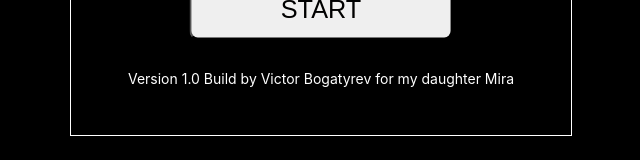
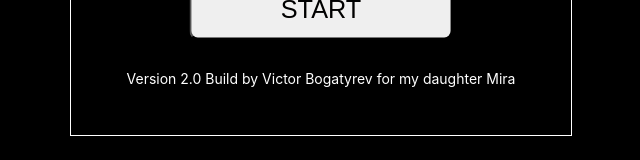
Before and after one commit to Ghjnbhu/Keyboard_Trainer, a React (Vite) app: page / in a window 1280 px wide. Shown: the part 629-789 px from the top of the page, without its empty margins (319-959 px from the left). Built offline with nearby package versions, Linux system fonts and the light colour scheme.

Commit message:
Version 2.0

```diff
--- a/src/App.jsx
+++ b/src/App.jsx
@@ -645,7 +645,7 @@ const App = () => {
               </div>
 
               <div style={{ marginTop: '2rem', textAlign: 'center', fontSize: '14px', color: '#FFFFFF' }}>
-                Version 1.0 Build by Victor Bogatyrev for my daughter Mira
+                Version 2.0 Build by Victor Bogatyrev for my daughter Mira
               </div>
             </div>
           </div>
```
